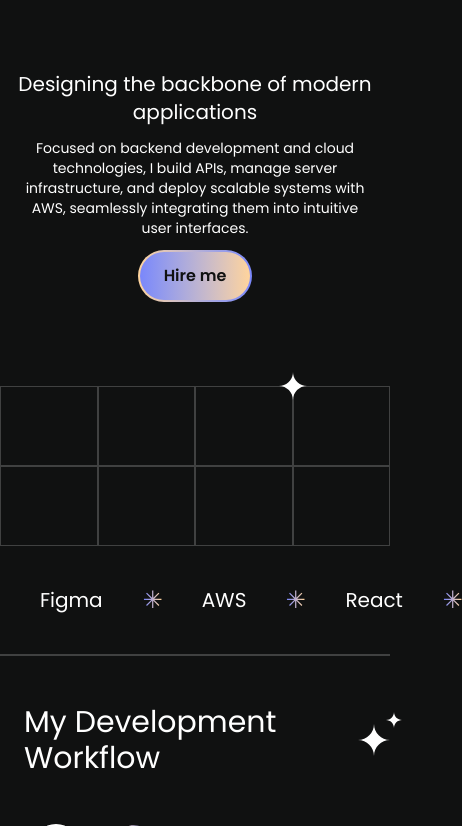
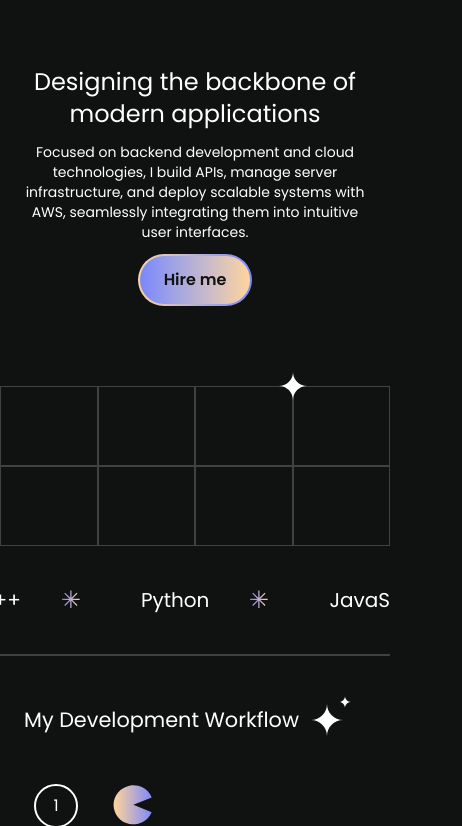
Before and after one commit to Still-Maintainance/Portfolio-2.0, a React (Vite) app: page / in a window 390 px wide. Shown: the part 388-1214 px from the top of the page, 462 px wide, since content can reach past the window. Built offline with nearby package versions, Linux system fonts and the light colour scheme.

Commit message:
add Marquee component to display skills; update Hero and Title components for improved responsiveness and styling

```diff
--- a/src/Contact.jsx
+++ b/src/Contact.jsx
@@ -1,3 +1,4 @@
+/* eslint-disable react/prop-types */
 import insta from "./assets/insta.svg";
 import link from "./assets/linkedin.svg";
 import github from "./assets/github.svg";
--- a/src/Hero.jsx
+++ b/src/Hero.jsx
@@ -10,7 +10,7 @@ export default function Hero() {
             <div className="border-[0.5px] h-20 opacity-20"></div>
             <div className="border-[0.5px] h-20 opacity-20"></div>
             <div className="flex flex-wrap flex-col justify-center text-center items-center col-start-1 col-end-5 row-span-5">
-                <h1 className="text-xl md:text-3xl px-4">Designing the backbone of modern applications</h1>
+                <h1 className="text-2xl md:text-3xl px-4">Designing the backbone of modern applications</h1>
                 <p className="text-sm md:text-base my-3 md:my-5 mx-4 md:mx-10">Focused on backend development and cloud technologies, I build APIs, manage server infrastructure, and deploy scalable systems with AWS, seamlessly integrating them into intuitive user interfaces.</p>
                 <div className="p-[2px] rounded-full bg-gradient-to-r from-[#FFD49C] to-[#7A87FB]">
                     <button className="p-3 px-6 font-semibold rounded-full bg-gradient-to-r from-[#7A87FB] to-[#FFD49C] text-[#101111]">Hire me</button>
@@ -27,14 +27,32 @@ export default function Hero() {
             <div className="border-[0.5px] h-20 opacity-20"></div>
             <div className="border-[0.5px] h-20 opacity-20"></div>
         </div>
-        <div className='flex justify-between items-center gap-x-10 p-10 border-b-2 border-white/20'>
-            <h1 className='text-xl'>Figma</h1>
-            <img className='w-8' src={vector} alt="Vector" />
-            <h1 className='text-xl'>AWS</h1>
-            <img className='w-8' src={vector} alt="Vector" />
-            <h1 className='text-xl'>React</h1>
-            <img className='w-8' src={vector} alt="Vector" />
-        </div>
+        <Marquee />
         </>
     );
 }
+const skills = [ "C/C++", "Python", "JavaScript", "Node.js", "RESTful APIs", "AWS", "SQL", "Docker", "CI/CD", "React", "Git/GitHub", "Redis", "MongoDB"]
+  ;
+
+function Marquee() {
+    return (
+        <div className="relative overflow-hidden w-full">
+            <div className="flex animate-marquee whitespace-nowrap">
+                {/* First set of skills */}
+                {skills.map((skill, index) => (
+                    <div key={`first-${index}`} className='flex justify-between items-center gap-x-10 p-10 border-b-2 border-white/20'>
+                        <h1 className='text-xl'>{skill}</h1>
+                        <img className='w-8' src={vector} alt="Vector" />
+                    </div>
+                ))}
+                {/* Duplicate set for continuous scroll */}
+                {skills.map((skill, index) => (
+                    <div key={`second-${index}`} className='flex justify-between items-center gap-x-10 p-10 border-b-2 border-white/20'>
+                        <h1 className='text-xl'>{skill}</h1>
+                        <img className='w-8' src={vector} alt="Vector" />
+                    </div>
+                ))}
+            </div>
+        </div>
+    );
+}
--- a/src/Title.jsx
+++ b/src/Title.jsx
@@ -3,10 +3,10 @@ import portal from './assets/Portal.svg';
 // eslint-disable-next-line react/prop-types
 export default function Title({title}) {
     return  <div className='mt-12 mb-12 ml-6 flex items-center' >
-                <h1 className='text-3xl inline mr-3'>{title}</h1>
+                <h1 className='md:text-3xl text-[1.3rem]  mr-3'>{title}</h1>
                 <div className='relative'>
-                    <img src={portal} className='w-10'/>
-                    <img src={portal} className='w-4 absolute bottom-7 left-7'/>
+                    <img src={portal} className='md:w-10 w-8'/>
+                    <img src={portal} className='md:w-4 w-3 absolute bottom-7 left-7'/>
                 </div>
             </div>
 }
--- a/src/index.css
+++ b/src/index.css
@@ -13,3 +13,20 @@
 body {
     font-family: var(--font-display);
 }
+@keyframes marquee {
+    0% {
+      transform: translateX(0);
+    }
+    100% {
+        transform: translateX(-50%);
+    }
+  }
+
+  .animate-marquee {
+    animation: marquee 15s linear infinite;
+}
+@media (max-width: 768px) {
+    .animate-marquee {
+        animation-duration: 15s; /* Slower on mobile */
+    }
+}
```
